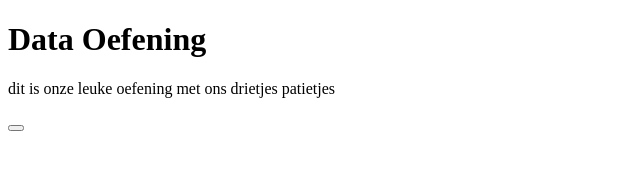
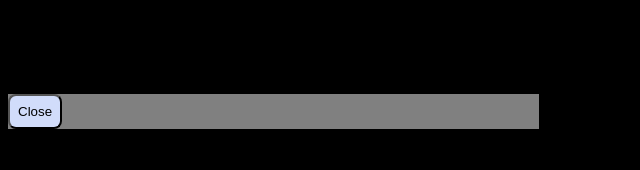
Before and after one commit to yamushka/dm2-oefening, a plain HTML site: page index.html in a window 1280 px wide. Shown: the whole page, without its empty margins (0-640 px from the left). Drawn offline with nearby package versions, Linux system fonts and the light colour scheme.

Commit message:
created main.css and fixed index.html

```diff
--- /dev/null
+++ b/css/main.css
@@ -0,0 +1,23 @@
+body {
+  background-color: black;
+  font-family: "Space Mono", serif;
+  font-weight: 400;
+  font-style: normal;
+}
+
+h1 {
+  font-size: large;
+}
+
+.aside__container {
+  background-color: grey;
+  max-width: 42%;
+}
+
+.aside__closing-btn {
+  background-color: hsla(223, 82%, 90%, 1);
+  border-radius: 0.5rem;
+  padding: 0.5rem 0.5rem;
+  display: flex;
+  justify-content: center;
+}
--- a/index.html
+++ b/index.html
@@ -1,15 +1,25 @@
 <!DOCTYPE html>
 <html lang="en">
+
 <head>
     <meta charset="UTF-8">
     <meta name="viewport" content="width=device-width, initial-scale=1.0">
+    <link rel="stylesheet" href="css/main.css">
+
+    <link rel="preconnect" href="https://fonts.googleapis.com">
+    <link rel="preconnect" href="https://fonts.gstatic.com" crossorigin>
+    <link
+        href="https://fonts.googleapis.com/css2?family=Lora:ital,wght@0,400..700;1,400..700&family=Roboto:ital,wght@0,100..900;1,100..900&family=Space+Mono:ital,wght@0,400;0,700;1,400;1,700&display=swap"
+        rel="stylesheet">
     <title>dm 2 oefening</title>
 </head>
+
 <body>
-<h1>Data Oefening</h1>
-<p>dit is onze leuke oefening met ons drietjes patietjes</p>
-<aside class="aside__container" id="aside__action">
-<button class="aside__closing-btn"></button>
-</aside>
+    <h1>Data Oefening</h1>
+    <p>dit is onze leuke oefening met ons drietjes patietjes</p>
+    <aside class="aside__container" id="aside__action">
+        <button class="aside__closing-btn">Close</button>
+    </aside>
 </body>
+
 </html>
```
Also changed, not shown: main.css (deleted).
